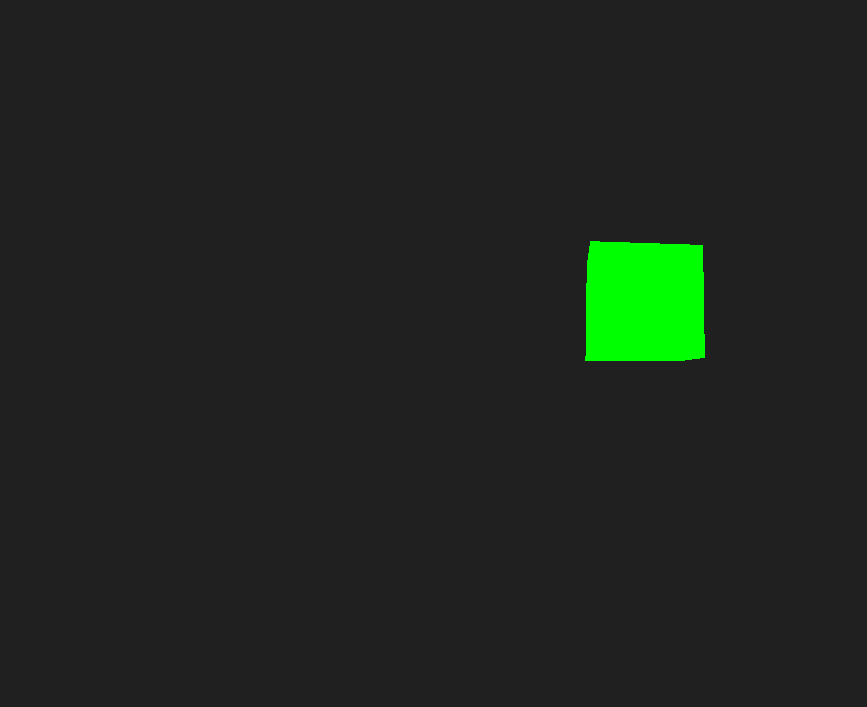
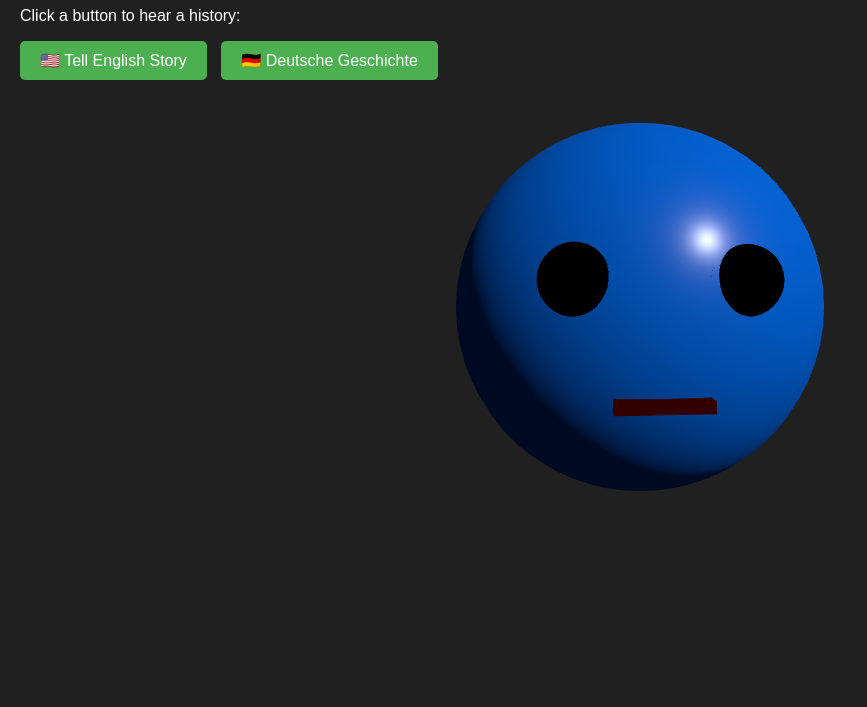
Before and after one commit to albertlemon1/netlify-test-project, a plain HTML site: page index.html in a window 1280 px wide. Shown: the part 93-800 px from the top of the page, without its empty margins (0-867 px from the left). Drawn offline with nearby package versions, Linux system fonts and the light colour scheme.

Commit message:
avatar commit

```diff
--- a/index.html
+++ b/index.html
@@ -3,54 +3,153 @@
 <head>
     <meta charset="UTF-8">
     <meta name="viewport" content="width=device-width, initial-scale=1.0">
-    <title>3D Avatar Project</title>
+    <title>Speaking 3D Avatar</title>
     <style>
-        body { margin: 0; overflow: hidden; } /* Removes white borders */
-        canvas { display: block; } /* Makes the 3D canvas fill the screen */
+        body { margin: 0; overflow: hidden; background-color: #202020; font-family: sans-serif; }
+        #controls {
+            position: absolute;
+            top: 20px;
+            left: 20px;
+            color: white;
+            z-index: 10;
+        }
+        button {
+            padding: 10px 20px;
+            font-size: 16px;
+            cursor: pointer;
+            background: #4CAF50;
+            color: white;
+            border: none;
+            border-radius: 5px;
+            margin-right: 10px;
+        }
+        button:hover { background-color: #45a049; }
     </style>
     <script type="importmap">
         {
             "imports": {
-                "three": "https://unpkg.com/three@0.160.0/build/three.module.js",
-                "three/addons/": "https://unpkg.com/three@0.160.0/examples/jsm/"
+                "three": "https://unpkg.com/three@0.160.0/build/three.module.js"
             }
         }
     </script>
 </head>
 <body>
 
+    <div id="controls">
+        <h1>Bilingual Avatar</h1>
+        <p>Click a button to hear a history:</p>
+        <button id="btn-en">🇺🇸 Tell English Story</button>
+        <button id="btn-de">🇩🇪 Deutsche Geschichte</button>
+    </div>
+
     <script type="module">
         import * as THREE from 'three';
 
-        // 1. Scene setup
+        // --- 1. SCENE SETUP ---
         const scene = new THREE.Scene();
-        scene.background = new THREE.Color(0x202020); // Dark grey background
+        scene.background = new THREE.Color(0x202020);
+        const camera = new THREE.PerspectiveCamera(75, window.innerWidth / window.innerHeight, 0.1, 1000);
+        camera.position.z = 3; // Move camera closer to the face
 
-        // 2. Camera setup
-        const camera = new THREE.PerspectiveCamera(75, window.innerWidth / window.innerHeight, 0.1, 1000);
-        camera.position.z = 5;
-
-        // 3. Renderer setup
-        const renderer = new THREE.WebGLRenderer();
+        const renderer = new THREE.WebGLRenderer({ antialias: true });
         renderer.setSize(window.innerWidth, window.innerHeight);
         document.body.appendChild(renderer.domElement);
 
-        // 4. Add a test object (Green Cube)
-        const geometry = new THREE.BoxGeometry();
-        const material = new THREE.MeshBasicMaterial({ color: 0x00ff00 });
-        const cube = new THREE.Mesh(geometry, material);
-        scene.add(cube);
+        // Add Light so we can see the face clearly
+        const light = new THREE.DirectionalLight(0xffffff, 2);
+        light.position.set(5, 5, 5);
+        scene.add(light);
+        scene.add(new THREE.AmbientLight(0x404040));
 
-        // 5. Animation Loop
+        // --- 2. BUILD THE AVATAR (Procedural Robot) ---
+        const avatarGroup = new THREE.Group();
+        scene.add(avatarGroup);
+
+        // Head (Sphere)
+        const headGeo = new THREE.SphereGeometry(1, 32, 32);
+        const headMat = new THREE.MeshStandardMaterial({ color: 0x0077ff, roughness: 0.3 });
+        const head = new THREE.Mesh(headGeo, headMat);
+        avatarGroup.add(head);
+
+        // Eyes (Black spheres)
+        const eyeGeo = new THREE.SphereGeometry(0.15, 16, 16);
+        const eyeMat = new THREE.MeshBasicMaterial({ color: 0x000000 });
+
+        const leftEye = new THREE.Mesh(eyeGeo, eyeMat);
+        leftEye.position.set(-0.35, 0.1, 0.9); // Left, Up, Front
+        avatarGroup.add(leftEye);
+
+        const rightEye = new THREE.Mesh(eyeGeo, eyeMat);
+        rightEye.position.set(0.35, 0.1, 0.9);
+        avatarGroup.add(rightEye);
+
+        // Mouth (Red Box that we will stretch)
+        const mouthGeo = new THREE.BoxGeometry(0.4, 0.05, 0.1);
+        const mouthMat = new THREE.MeshBasicMaterial({ color: 0x330000 });
+        const mouth = new THREE.Mesh(mouthGeo, mouthMat);
+        mouth.position.set(0, -0.4, 0.95);
+        avatarGroup.add(mouth);
+
+        // --- 3. SPEECH LOGIC ---
+        let isSpeaking = false;
+        const synth = window.speechSynthesis;
+
+        function speak(text, lang) {
+            if (synth.speaking) {
+                console.log("Already speaking, stopping...");
+                synth.cancel(); // Stop current speech if button clicked again
+                isSpeaking = false;
+                mouth.scale.y = 1; // Reset mouth
+                return;
+            }
+
+            const utterance = new SpeechSynthesisUtterance(text);
+            utterance.lang = lang; // 'en-US' or 'de-DE'
+            utterance.rate = 0.9;  // Slightly slower is clearer
+
+            utterance.onstart = () => { isSpeaking = true; };
+            utterance.onend = () => {
+                isSpeaking = false;
+                mouth.scale.y = 1; // Reset mouth when done
+            };
+
+            synth.speak(utterance);
+        }
+
+        // --- 4. STORIES ---
+        const storyEN = "Hello! I am your 3D assistant. I live inside this web browser. I was created using Three dot J S and simple geometry.";
+        const storyDE = "Hallo! Ich bin dein 3D-Assistent. Ich lebe in diesem Webbrowser. Ich wurde mit Three Point J S und einfacher Geometrie erstellt.";
+
+        document.getElementById('btn-en').addEventListener('click', () => speak(storyEN, 'en-US'));
+        document.getElementById('btn-de').addEventListener('click', () => speak(storyDE, 'de-DE'));
+
+        // --- 5. ANIMATION LOOP ---
         function animate() {
             requestAnimationFrame(animate);
 
-            // Rotate the cube so we know it's 3D
-            cube.rotation.x += 0.01;
-            cube.rotation.y += 0.01;
+            // Idle Animation: Slight head bobbing
+            avatarGroup.rotation.y = Math.sin(Date.now() * 0.001) * 0.1;
+            avatarGroup.rotation.x = Math.sin(Date.now() * 0.002) * 0.05;
+
+            // MOUTH ANIMATION
+            if (isSpeaking) {
+                // Randomly open/close mouth to simulate talking
+                // Math.random() gives a jittery "talking" look
+                mouth.scale.y = 1 + Math.random() * 8;
+            } else {
+                mouth.scale.y = 1; // Closed
+            }
 
             renderer.render(scene, camera);
         }
+
+        // Handle window resizing
+        window.addEventListener('resize', () => {
+            camera.aspect = window.innerWidth / window.innerHeight;
+            camera.updateProjectionMatrix();
+            renderer.setSize(window.innerWidth, window.innerHeight);
+        });
+
         animate();
     </script>
 </body>
```
